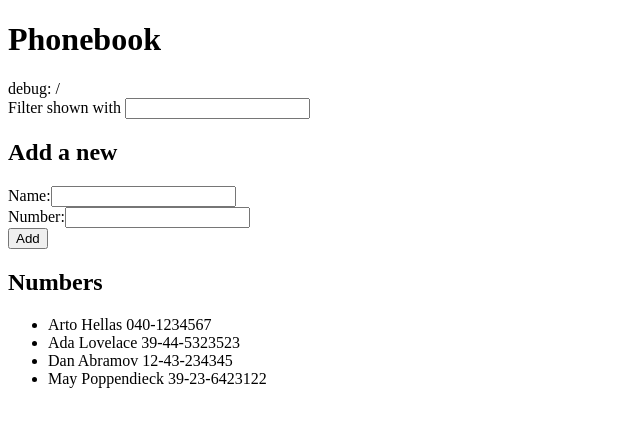
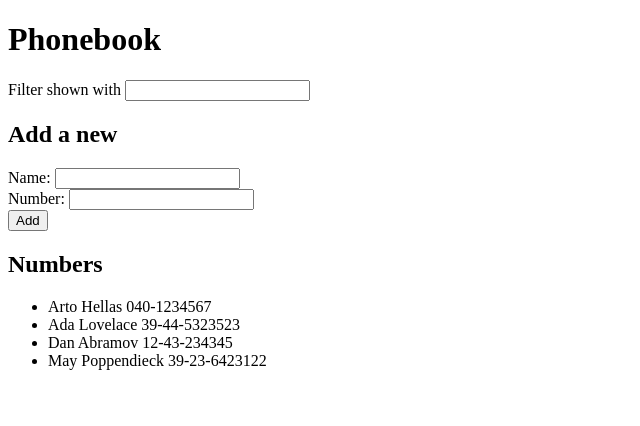
Before and after one commit to Sephydev/full-stack-open-part2, a React (Vite) app in the folder phonebook/: page / in a window 1280 px wide. Shown: the top 426 px of the page, without its empty margins (0-640 px from the left). Built offline with nearby package versions, Linux system fonts and the light colour scheme.

Commit message:
Refactor Search, Form & Numbers into components

```diff
--- a/phonebook/src/App.jsx
+++ b/phonebook/src/App.jsx
@@ -1,4 +1,7 @@
 import { useState } from 'react'
+import Search from './components/Search'
+import Form from './components/Form'
+import Numbers from './components/Numbers'
 
 const App = () => {
   const [persons, setPersons] = useState([
@@ -29,7 +32,7 @@ const App = () => {
       id: persons.length + 1
     }
 
-    if (persons.findIndex((person) => person.name === newPerson.name) !== -1) {
+    if (persons.findIndex((person) => person.name.toLowerCase() === newPerson.name.toLowerCase()) !== -1) {
       alert(`${newPerson.name} is already added to the phonebook.`)
     } else {
       setPersons(persons.concat(newPerson))
@@ -45,40 +48,19 @@ const App = () => {
   return (
     <div>
       <h1>Phonebook</h1>
-      <div>debug: {newName} / {newNumber}</div>
-      <label htmlFor='search'>Filter shown with </label>
-      <input id='search' value={search} onChange={handleSearch} />
+      <Search search={search} handleSearch={handleSearch} />
+
       <h2>Add a new</h2>
-      <form onSubmit={handleSubmit}>
-        <div>
-          <label htmlFor='name'>Name:</label>
-          <input id='name' value={newName} onChange={handleNewName} />
-          <br />
-          <label htmlFor='name'>Number:</label>
-          <input id='name' value={newNumber} onChange={handleNewNumber} />
-        </div>
-        <div>
-          <button type="submit">Add</button>
-        </div>
-      </form>
+      <Form
+        handleSubmit={handleSubmit}
+        newName={newName}
+        handleNewName={handleNewName}
+        newNumber={newNumber}
+        handleNewNumber={handleNewNumber}
+      />
+
       <h2>Numbers</h2>
-      <ul>
-        {
-          search === "" ?
-            persons.map((person) =>
-              <li key={person.id}>
-                {person.name} {person.number}
-              </li>)
-            :
-            persons
-              .filter((person) => person.name.toLowerCase().includes(search.toLowerCase()))
-              .map((person) =>
-                <li key={person.id}>
-                  {person.name} {person.number}
-                </li>
-              )
-        }
-      </ul>
+      <Numbers search={search} persons={persons} />
     </div>
   )
 }
--- /dev/null
+++ b/phonebook/src/components/Form.jsx
@@ -0,0 +1,24 @@
+const Form = ({
+  handleSubmit,
+  newName,
+  handleNewName,
+  newNumber,
+  handleNewNumber
+}) => {
+  return (
+    <form onSubmit={handleSubmit}>
+      <div>
+        <label htmlFor='name'>Name: </label>
+        <input id='name' value={newName} onChange={handleNewName} />
+        <br />
+        <label htmlFor='number'>Number: </label>
+        <input id='number' value={newNumber} onChange={handleNewNumber} />
+      </div>
+      <div>
+        <button type='submit'>Add</button>
+      </div>
+    </form>
+  )
+}
+
+export default Form
--- /dev/null
+++ b/phonebook/src/components/Numbers.jsx
@@ -0,0 +1,24 @@
+const Numbers = ({ search, persons }) => {
+  return (
+    <ul>
+      {search === "" ?
+        persons.map((person) =>
+          <li key={person.id}>
+            {person.name} {person.number}
+          </li>
+        )
+        :
+        persons
+          .filter((person) => person.name.toLowerCase().includes(search.toLowerCase()))
+          .map((person) =>
+            <li key={person.id}>
+              {person.name} {person.number}
+            </li>
+          )
+
+      }
+    </ul>
+  )
+}
+
+export default Numbers
--- /dev/null
+++ b/phonebook/src/components/Search.jsx
@@ -0,0 +1,10 @@
+const Search = ({ search, handleSearch }) => {
+  return (
+    <>
+      <label htmlFor='search'>Filter shown with </label>
+      <input id='search' value={search} onChange={handleSearch} />
+    </>
+  )
+}
+
+export default Search
```
